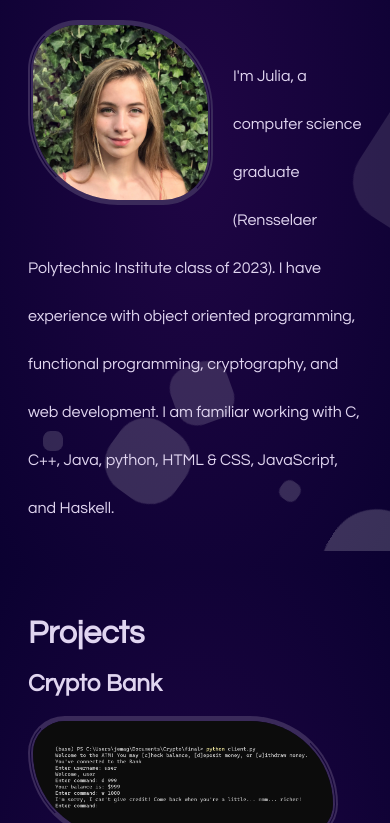
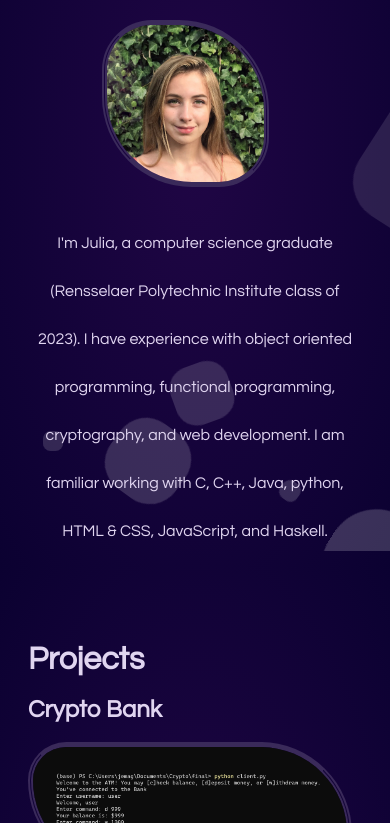
Before and after one commit to jemaguire/jemaguire.github.io, a plain HTML site: page index.html in a window 390 px wide. Shown: the part 277-1100 px from the top of the page. Drawn offline with Linux system fonts and the light colour scheme; a script that the page names is missing.

Commit message:
More formatting changes for mobile

```diff
--- a/styles/styles.css
+++ b/styles/styles.css
@@ -81,7 +81,7 @@ body {
 @media only screen and (max-width :768px){
     /*mobile phones */
     .div2 {
-        float: center;
+        display: inline-block;
     }
 }
 
@@ -97,6 +97,7 @@ body {
     overflow: auto;
     display: inline;
 }
+
 /* Link stuff */
 /* unvisited link */
 a:link {
@@ -126,6 +127,12 @@ a:link {
     float: left;
     padding-right:20px;
 }
+@media only screen and (max-width :768px){
+    /*mobile phones */
+    .post-thumb{
+        float: none;
+    }
+}
 .post-thumb img {
     /*float: left;*/
     display: block;
@@ -140,9 +147,11 @@ a:link {
 @media only screen and (max-width :768px){
     /*mobile phones */
     .post-thumb img {
-        width: 175px;
-        height: 175px;
+        width: 50%;
+        height: auto;
         border-radius: 50px 90px 50px 90px;
+        margin-left: auto;
+        margin-right: auto;
     }
 }
 .post-content {
@@ -151,6 +160,14 @@ a:link {
     color: #e0d5f0;
     padding-top: 5%;
 
+}
+@media only screen and (max-width :768px){
+    /*mobile phones */
+    .post-content {
+        display: block;
+        text-align: center;
+
+    }
 }
 .post-title {
     margin-bottom: 10%;
@@ -183,17 +200,19 @@ a:link {
 @media only screen and (max-width :768px){
     /*mobile phones */
     .rmp-thumb img {
-        width: 300px;
+        width: 100%;
         height: auto;
+        margin-left: auto;
+        margin-right: auto;
     }
 }
 .rmp-content{
-    display: flex;
+    /*display: flex;*/
     text-align: left;
     color: #e0d5f0;
-    /*float: right;*/
+    /*float: right;
     inline-size: 50%;
-    overflow-wrap: break-word;
+    overflow-wrap: normal;*/
 }
 @media only screen and (max-width :768px){
     /*mobile phones */
@@ -223,8 +242,10 @@ a:link {
 @media only screen and (max-width :768px){
     /*mobile phones */
     .crypt-thumb img {
-        width: 300px;
+        width: 100%;
         height: auto;
+        margin-left: auto;
+        margin-right: auto;
     }
 }
 
```
